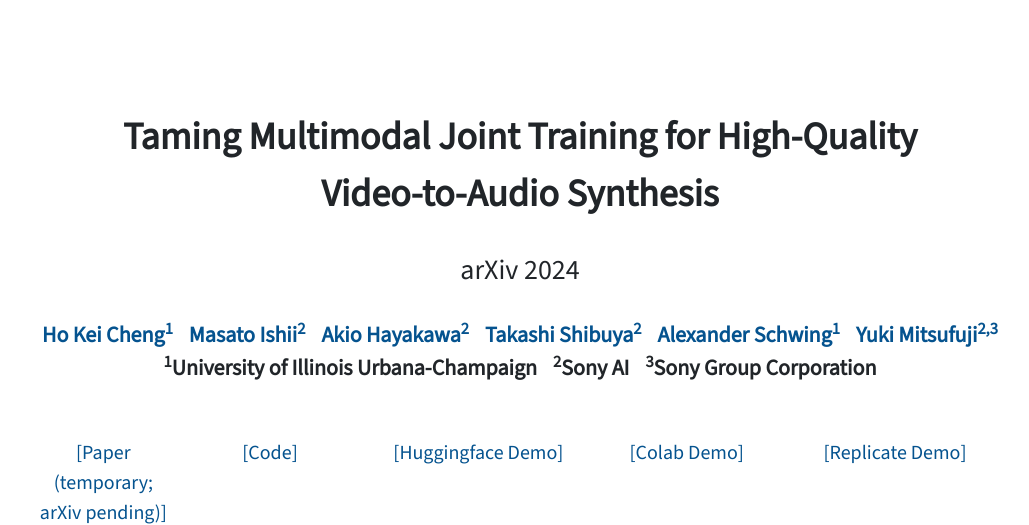
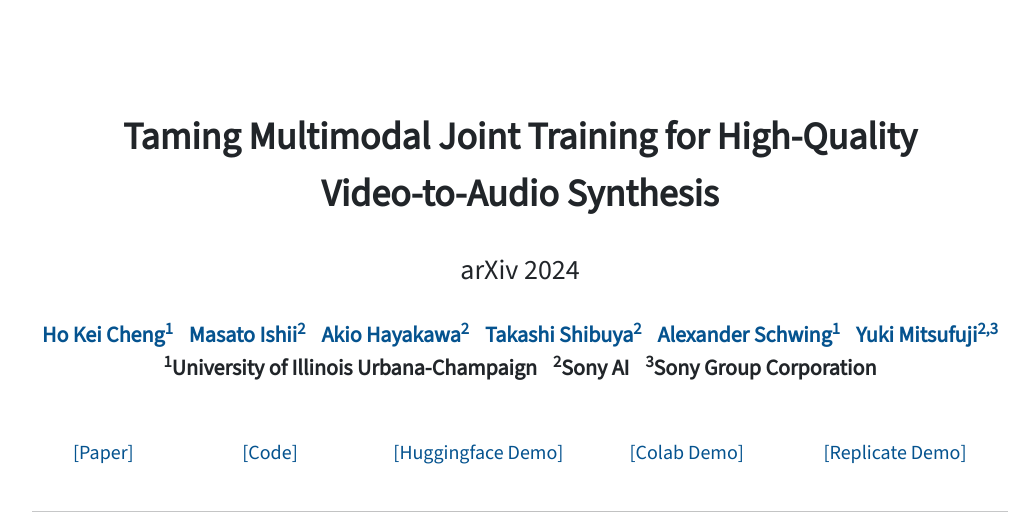
Before and after one commit to zsxkib/cog-mmaudio, a plain HTML site: page docs/index.html in a window 1280 px wide. Shown: the top 525 px of the page, without its empty margins (120-1149 px from the left). Drawn offline with nearby package versions, Linux system fonts and the light colour scheme.

Commit message:
arxiv listed

```diff
--- a/docs/index.html
+++ b/docs/index.html
@@ -83,11 +83,8 @@
             <br>
 
             <div class="h-100 row text-center justify-content-md-center" style="font-size:20px;">
-                <!-- <div class="col-sm-2">
-                    <a href="https://arxiv.org/abs/2310.12982">[arXiv]</a>
-                </div> -->
                 <div class="col-sm-2">
-                    <a href="https://github.com/hkchengrex/MMAudio/releases/download/v0.1/mmaudio.pdf">[Paper (temporary; arXiv pending)]</a>
+                    <a href="https://arxiv.org/abs/2412.15322">[Paper]</a>
                 </div>
                 <div class="col-sm-2">
                     <a href="https://github.com/hkchengrex/MMAudio">[Code]</a>
```
Also changed, not shown: 1 other file.
